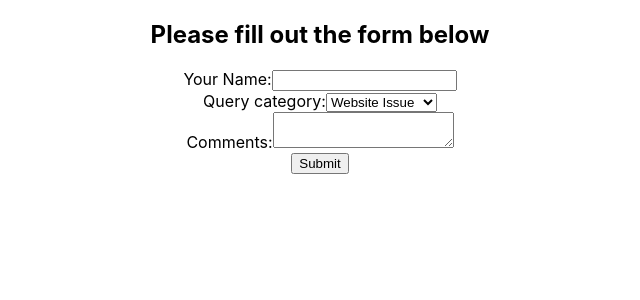
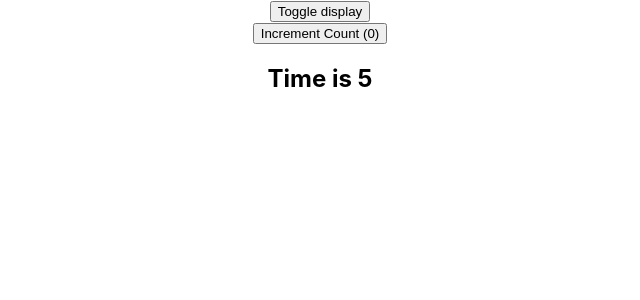
Before and after one commit to AJGreaves/gitpod-react, a React (Create React App) app in the folder my-app/: page / in a window 1280 px wide. Shown: the top 300 px of the page, without its empty margins (320-960 px from the left). Built offline with nearby package versions, Linux system fonts and the light colour scheme.

Commit message:
Learn about hooks.

```diff
--- a/my-app/src/App.js
+++ b/my-app/src/App.js
@@ -1,10 +1,10 @@
 import './App.css';
-import ControlledFormHooks from "./components/ControlledFormHooks";
+import UseEffectCounterContainer from "./components/UseEffectCounterContainer";
 
 function App() {
   return (
     <div className="App">
-      <ControlledFormHooks />
+      <UseEffectCounterContainer />
     </div>
   );
 }
--- /dev/null
+++ b/my-app/src/components/UseEffectCounter.js
@@ -0,0 +1,37 @@
+import React, {useState, useEffect} from 'react'
+
+function UseEffectCounter() {
+    const [count, setCount] = useState(0);
+    const [time, setTime] = useState(0);
+    useEffect(() => {
+        console.log('count 1 effect');
+        document.title = count;
+    }, [count]); // [count] tells the useEffect method that it should only run when the count value changes
+
+    useEffect(() => {
+        console.log("creating timer");
+        const interval = setInterval(() => {
+            console.log('Interval executed');
+            setTime(time => time + 1)
+        }, 1000);
+        return () => {
+            // A cleanup function that clears the interval when the display is toggled away.
+            // This mimics the compoentWillUnmount() method
+            console.log('cleaning up')
+            clearInterval(interval);
+        }
+    }, []);  // Any time you want a useEffect method to run once, you must pass it an empty array.
+
+    return (
+        <div>
+            <button onClick={
+                () => setCount(count => count + 1)
+            }>
+                Increment Count ({count})
+            </button>
+            <h2>Time is {time}</h2>
+        </div>
+    )
+}
+
+export default UseEffectCounter
--- /dev/null
+++ b/my-app/src/components/UseEffectCounterContainer.js
@@ -0,0 +1,16 @@
+import React, {useState} from 'react';
+import UseEffectCounter from './UseEffectCounter';
+
+function UseEffectCounterContainer() {
+    const [display, setDisplay ] = useState(true);
+    return (
+        <div>
+            <button onClick={() => {
+                setDisplay(!display);
+            }}> Toggle display </button>
+            {display && <UseEffectCounter />}
+        </div>
+    )
+}
+
+export default UseEffectCounterContainer
```
Also changed, not shown: my-app/src/components/UseStateWithArrays.js (added, +25 -0 lines), my-app/src/components/UseStateWithObjects.js (added, +31 -0 lines).
